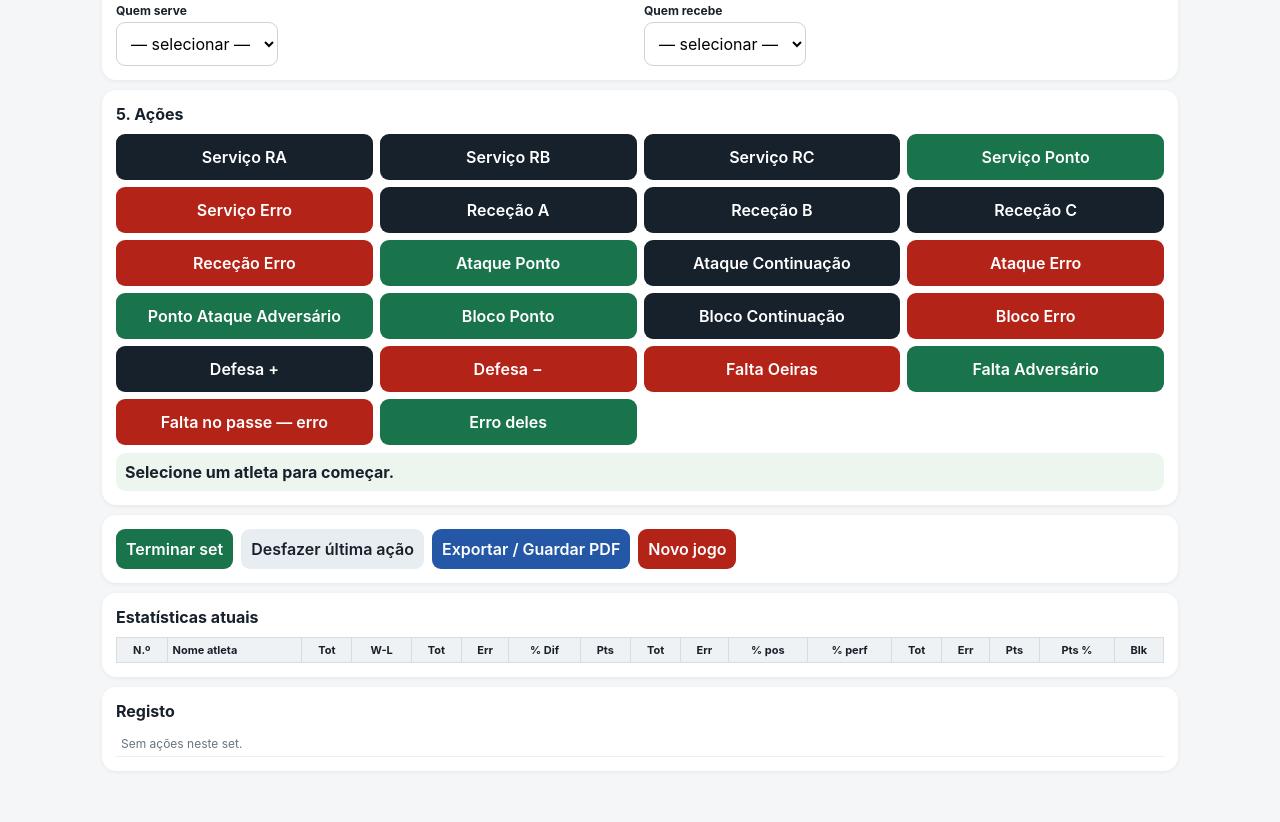
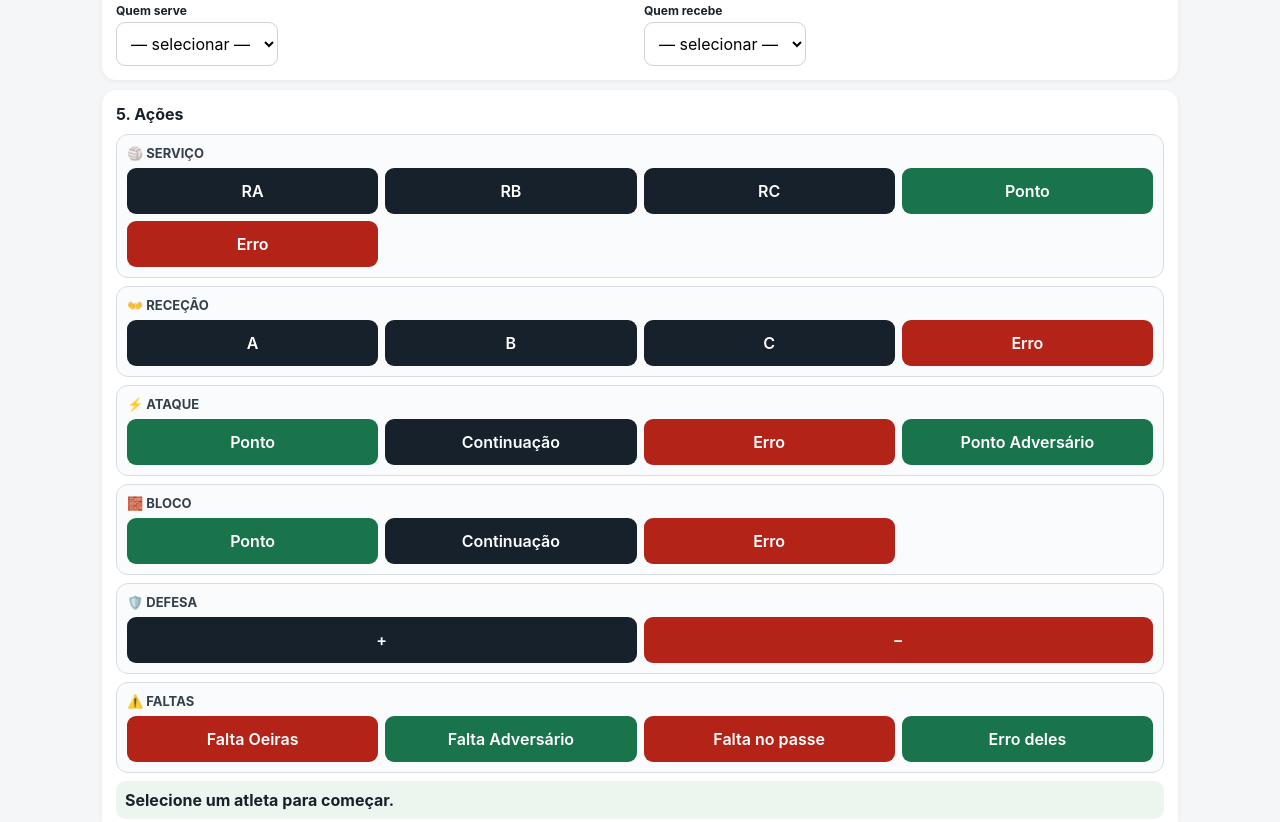
Before and after one commit to inespcmendesvoleibol/voleibol-estatistica, a plain HTML site: page index.html in a window 1280 px wide. Shown: the part 548-1370 px from the top of the page. Before the commit the page ends 1341 px from the top, so only its background shows below. Drawn offline with Linux system fonts and the light colour scheme.

Commit message:
Update index.html

```diff
--- a/index.html
+++ b/index.html
@@ -21,7 +21,7 @@ label{font-size:12px;font-weight:700;display:block;margin-bottom:4px}
 .player.selected{border-color:#17212b;background:#eef2f5}.player.libero{border-color:#c58a00;background:#fff7d6}
 .player .num{font-size:20px;font-weight:800}.player .name{font-size:11px;white-space:nowrap;overflow:hidden;text-overflow:ellipsis}
 .player .tools{display:flex;justify-content:center;gap:3px;margin-top:4px}.player .tools button{padding:2px 5px;font-size:11px;background:#dfe5e9;color:#17212b}
-.actions{display:grid;grid-template-columns:repeat(3,1fr);gap:7px}.actions button{min-height:46px}
+.action-box{border:1px solid #d7dde2;border-radius:12px;padding:10px;margin:8px 0;background:#fafbfc}.action-box h3{font-size:13px;margin:0 0 7px;color:#33404c}.action-box .actions{margin:0}.actions{display:grid;grid-template-columns:repeat(3,1fr);gap:7px}.actions.two{grid-template-columns:1fr 1fr}.actions button{min-height:46px}
 .feedback{margin-top:8px;padding:9px;border-radius:9px;background:#edf6ee;font-weight:700;min-height:38px}
 table{width:100%;border-collapse:collapse;font-size:11px}th,td{border:1px solid #d8dde2;padding:5px;text-align:center}th{background:#eef2f5}td.left,th.left{text-align:left}
 .table-wrap{overflow:auto}.muted{color:#68737e;font-size:12px}
@@ -93,35 +93,65 @@ table{width:100%;border-collapse:collapse;font-size:11px}th,td{border:1px solid
 
 <section class="card">
 <h2>5. Ações</h2>
-<div class="actions">
-<button onclick="service('RA')">Serviço RA</button>
-<button onclick="service('RB')">Serviço RB</button>
-<button onclick="service('RC')">Serviço RC</button>
-<button class="green" onclick="service('R0')">Serviço Ponto</button>
-<button class="danger" onclick="serviceError()">Serviço Erro</button>
 
-<button onclick="reception('A')">Receção A</button>
-<button onclick="reception('B')">Receção B</button>
-<button onclick="reception('C')">Receção C</button>
-<button class="danger" onclick="reception('R0')">Receção Erro</button>
+<div class="action-box">
+  <h3>🏐 SERVIÇO</h3>
+  <div class="actions">
+    <button onclick="service('RA')">RA</button>
+    <button onclick="service('RB')">RB</button>
+    <button onclick="service('RC')">RC</button>
+    <button class="green" onclick="service('R0')">Ponto</button>
+    <button class="danger" onclick="serviceError()">Erro</button>
+  </div>
+</div>
 
-<button class="green" onclick="attack('Ponto')">Ataque Ponto</button>
-<button onclick="attack('Continuação')">Ataque Continuação</button>
-<button class="danger" onclick="attack('Erro')">Ataque Erro</button>
-<button class="green" onclick="opponentPointAttack()">Ponto Ataque Adversário</button>
+<div class="action-box">
+  <h3>👐 RECEÇÃO</h3>
+  <div class="actions">
+    <button onclick="reception('A')">A</button>
+    <button onclick="reception('B')">B</button>
+    <button onclick="reception('C')">C</button>
+    <button class="danger" onclick="reception('R0')">Erro</button>
+  </div>
+</div>
 
-<button class="green" onclick="block('Ponto')">Bloco Ponto</button>
-<button onclick="block('Continuação')">Bloco Continuação</button>
-<button class="danger" onclick="block('Erro')">Bloco Erro</button>
+<div class="action-box">
+  <h3>⚡ ATAQUE</h3>
+  <div class="actions">
+    <button class="green" onclick="attack('Ponto')">Ponto</button>
+    <button onclick="attack('Continuação')">Continuação</button>
+    <button class="danger" onclick="attack('Erro')">Erro</button>
+    <button class="green" onclick="opponentPointAttack()">Ponto Adversário</button>
+  </div>
+</div>
 
-<button onclick="defense('+')">Defesa +</button>
-<button class="danger" onclick="defense('-')">Defesa −</button>
+<div class="action-box">
+  <h3>🧱 BLOCO</h3>
+  <div class="actions">
+    <button class="green" onclick="block('Ponto')">Ponto</button>
+    <button onclick="block('Continuação')">Continuação</button>
+    <button class="danger" onclick="block('Erro')">Erro</button>
+  </div>
+</div>
 
-<button class="danger" onclick="special('Falta Oeiras', 'opp')">Falta Oeiras</button>
-<button class="green" onclick="special('Falta Adversário', 'us')">Falta Adversário</button>
-<button class="danger" onclick="special('Falta no passe — erro', 'opp')">Falta no passe — erro</button>
-<button class="green" onclick="special('Erro deles', 'us')">Erro deles</button>
+<div class="action-box">
+  <h3>🛡️ DEFESA</h3>
+  <div class="actions two">
+    <button onclick="defense('+')">+</button>
+    <button class="danger" onclick="defense('-')">−</button>
+  </div>
 </div>
+
+<div class="action-box">
+  <h3>⚠️ FALTAS</h3>
+  <div class="actions">
+    <button class="danger" onclick="special('Falta Oeiras', 'opp')">Falta Oeiras</button>
+    <button class="green" onclick="special('Falta Adversário', 'us')">Falta Adversário</button>
+    <button class="danger" onclick="special('Falta no passe — erro', 'opp')">Falta no passe</button>
+    <button class="green" onclick="special('Erro deles', 'us')">Erro deles</button>
+  </div>
+</div>
+
 <div id="feedback" class="feedback">Selecione um atleta para começar.</div>
 </section>
 
```
